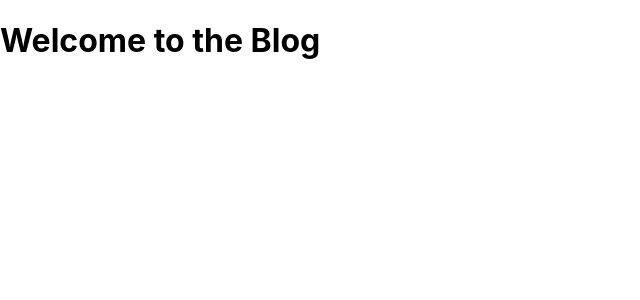
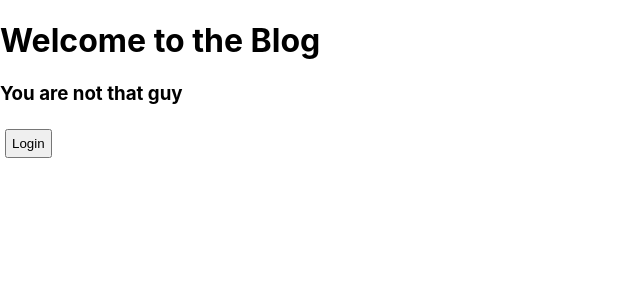
Before and after one commit to KangerDrew/flaskBlogReactFrontend, a React (Create React App) app: page / in a window 1280 px wide. Shown: the top 300 px of the page, without its empty margins (0-640 px from the left). Built offline with nearby package versions, Linux system fonts and the light colour scheme.

Commit message:
default error 404 route added

```diff
--- a/src/Router.tsx
+++ b/src/Router.tsx
@@ -1,11 +1,13 @@
 import { BrowserRouter, Routes, Route } from "react-router-dom"
 import LandingPage from "./pages/LandingPage"
+import NotFound from "./pages/NotFound"
 
 const Router = () => {
   return (
     <BrowserRouter>
         <Routes>
             <Route path="/" element={<LandingPage/>} />
+            <Route path="*" element={<NotFound/>}/>
         </Routes>
     </BrowserRouter>
   )
--- a/src/index.css
+++ b/src/index.css
@@ -11,3 +11,8 @@ code {
   font-family: source-code-pro, Menlo, Monaco, Consolas, 'Courier New',
     monospace;
 }
+
+button {
+  margin: 5px;
+  padding: 5px;
+}
--- a/src/index.tsx
+++ b/src/index.tsx
@@ -1,13 +1,13 @@
 import React from 'react';
 import ReactDOM from 'react-dom/client';
 import './index.css';
-import LandingPage from './pages/LandingPage';
+import Router from './Router';
 
 const root = ReactDOM.createRoot(
   document.getElementById('root') as HTMLElement
 );
 root.render(
   <React.StrictMode>
-    <LandingPage />
+    <Router />
   </React.StrictMode>
 );
--- a/src/pages/LandingPage.tsx
+++ b/src/pages/LandingPage.tsx
@@ -4,6 +4,10 @@ const LandingPage: React.FC = () => {
   return (
     <div>
         <h1>Welcome to the Blog</h1>
+        <h3>You are not that guy</h3>
+        <a href="/login">
+            <button>Login</button>
+        </a>
     </div>
   )
 }
--- /dev/null
+++ b/src/pages/NotFound.tsx
@@ -0,0 +1,11 @@
+import React from 'react'
+
+const NotFound: React.FC = () => {
+  return (
+    <div>
+        <h1>Ya done goofed</h1>
+    </div>
+  )
+}
+
+export default NotFound
```
